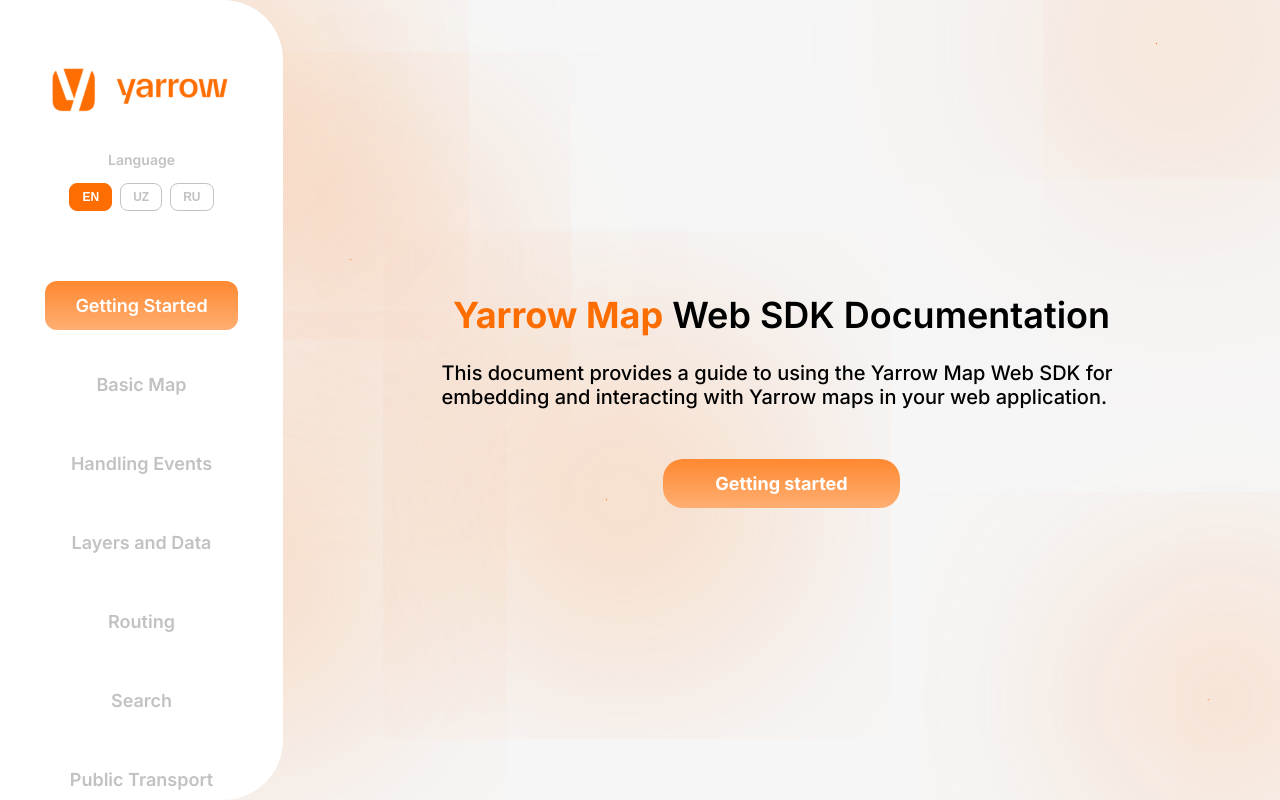
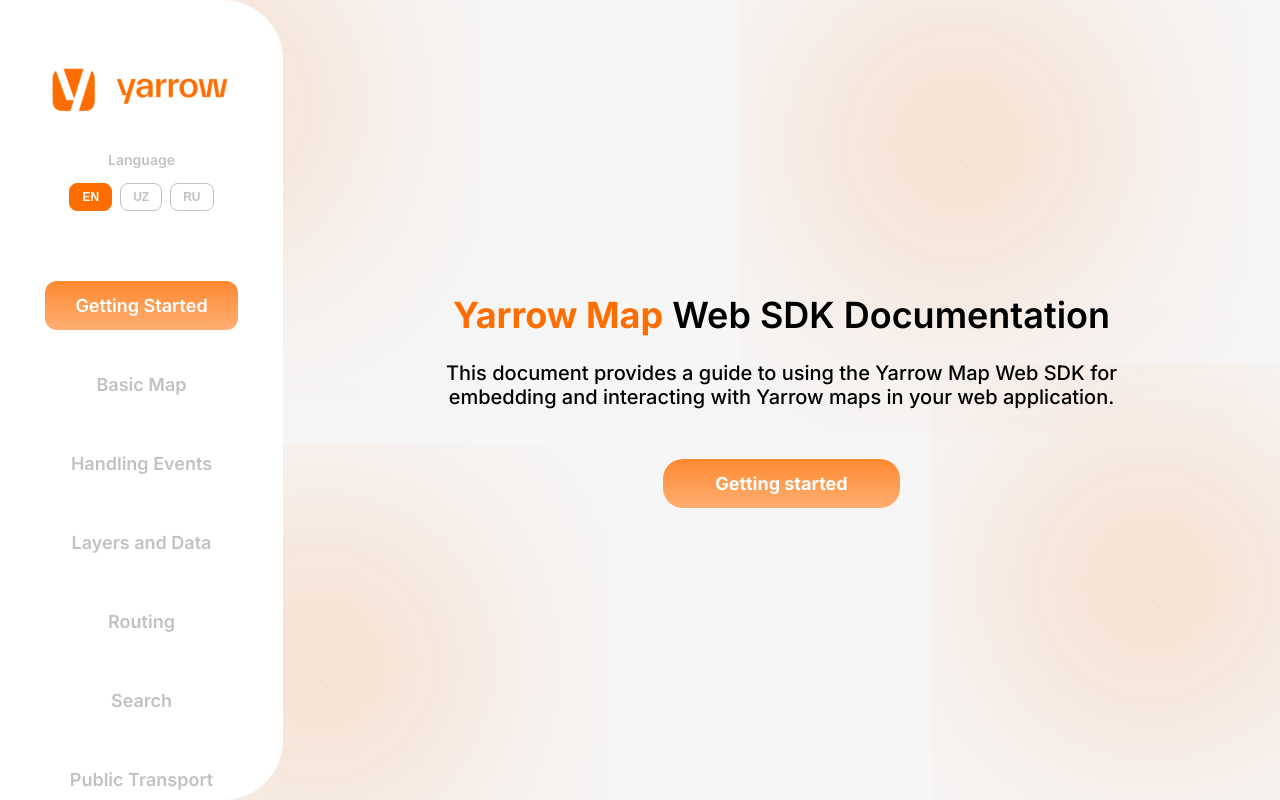
Before and after one commit to AbdukahharS/yarrow-web-sdk-docs, a Vue app: page / in a window 1280 px wide. Shown: the top 800 px of the page. Built offline with nearby package versions, Linux system fonts and the light colour scheme.

Commit message:
optimization

```diff
--- a/src/App.vue
+++ b/src/App.vue
@@ -1,53 +1,26 @@
 <script setup lang="ts">
-import Main from './components/main.vue';
-import { ref, onMounted, onUnmounted, watch } from 'vue'
-import sidebar from './components/sidebar.vue';
-import { useI18n } from 'vue-i18n';
+import Main from './components/main.vue'
+import { watch } from 'vue'
+import sidebar from './components/sidebar.vue'
+import { useI18n } from 'vue-i18n'
 
-// Pre-generate static circles to prevent any reactivity issues
-const generateStaticCircles = () => {
-  const numCircles = 8 // Fixed number of circles
-
-  const staticCircles = []
-
-  // Predefined positions for controlled chaos
-  const positions = [
-    { top: 15, left: 12 },
-    { top: 25, left: 65 },
-    { top: 8, left: 88 },
-    { top: 35, left: 25 },
-    { top: 75, left: 15 },
-    { top: 85, left: 75 },
-    { top: 65, left: 45 },
-    { top: 90, left: 92 }
-  ]
-
-  for (let i = 0; i < numCircles; i++) {
-    staticCircles.push({
-      top: `${positions[i].top}%`,
-      left: `${positions[i].left}%`
-    })
-  }
-
-  return staticCircles
-}
-
-const circles = ref(generateStaticCircles())
+const circles = [
+  { top: 15, left: 15 },
+  { top: 20, left: 75 },
+  { top: 75, left: 90 },
+  { top: 85, left: 25 },
+]
 
 const { t, locale } = useI18n()
 
 // Update document title when locale changes
-watch(locale, () => {
-  document.title = t('app.title')
-}, { immediate: true })
-
-onMounted(() => {
-  // No resize listener - circles are now static
-})
-
-onUnmounted(() => {
-  // Nothing to clean up
-})
+watch(
+  locale,
+  () => {
+    document.title = t('app.title')
+  },
+  { immediate: true }
+)
 </script>
 
 <template>
@@ -57,9 +30,8 @@
       :key="`circle-${index}-${circle.top}-${circle.left}`"
       class="shadow-circle"
       :style="{
-        top: circle.top,
-        left: circle.left,
-        '--delay': `${index * 0.5}s`
+        top: `${circle.top}vh`,
+        left: `${circle.left}vw`,
       }"
     ></div>
   </div>
@@ -72,75 +44,14 @@
   position: fixed;
   width: 1px;
   height: 1px;
-  background: #FE6D00;
-  box-shadow: 0px -15px 250px 100px #FE6D0066;
+  background: #fe6d0066;
+  box-shadow: 0px -15px 250px 100px #fe6d0066;
   z-index: -1;
-  opacity: 0;
-  animation:
-    fadeIn 2s ease-in-out var(--fade-delay, 0s) forwards,
-    lazyFloat var(--move-duration, 20s) ease-in-out var(--move-delay, 0s) infinite;
 }
 
-@keyframes fadeIn {
-  from {
-    opacity: 0;
-    transform: scale(0.5);
-  }
-  to {
-    opacity: 1;
-    transform: scale(1);
-  }
-}
-
-@keyframes lazyFloat {
-  0%, 100% {
-    transform: translate(0, 0) rotate(0deg) scale(1);
-  }
-  25% {
-    transform: translate(var(--move-distance, 30px), calc(var(--move-distance, 30px) * -0.7)) rotate(90deg) scale(1.1);
-  }
-  50% {
-    transform: translate(calc(var(--move-distance, 30px) * 0.7), calc(var(--move-distance, 30px) * -1.2)) rotate(180deg) scale(0.9);
-  }
-  75% {
-    transform: translate(calc(var(--move-distance, 30px) * -0.8), calc(var(--move-distance, 30px) * -0.5)) rotate(270deg) scale(1.05);
-  }
-}
-
-/* Different circle variations for visual interest */
-.shadow-circle:nth-child(2n) {
-  box-shadow: 0px -10px 200px 80px #FE6D004D;
-  animation-direction: reverse; /* Some circles move in opposite direction */
-}
-
-.shadow-circle:nth-child(3n) {
-  box-shadow: 0px -20px 300px 120px #FE6D0033;
-}
-
-.shadow-circle:nth-child(4n) {
-  background: #FF8533;
-  box-shadow: 0px -12px 220px 90px #FF853366;
-  animation-direction: alternate; /* Some circles alternate direction */
-}
-
-.shadow-circle:nth-child(5n) {
-  animation-timing-function: ease-in-out;
-  transform-origin: center center;
-}
-
-.shadow-circle:nth-child(6n) {
-  animation-timing-function: cubic-bezier(0.4, 0.0, 0.2, 1);
-}
-
-/* Pause animations on hover for better UX */
-.shadow-circle:hover {
-  animation-play-state: paused;
-}
-
-/* Reduce motion for accessibility */
-@media (prefers-reduced-motion: reduce) {
+@media screen and (max-width: 768px) {
   .shadow-circle {
-    animation: fadeIn 2s ease-in-out var(--fade-delay, 0s) forwards;
+    box-shadow: 0px -10px 150px 50px #fe6d0066;
   }
 }
 </style>
--- a/src/components/hero.vue
+++ b/src/components/hero.vue
@@ -39,6 +39,7 @@
     font-size: 20px;
     max-width: 680px;
     margin-top: 24px;
+    text-align: center;
   }
 
   a {
--- a/src/components/sidebar.vue
+++ b/src/components/sidebar.vue
@@ -204,6 +204,7 @@
   right: 0;
   bottom: 0;
   background: rgba(0, 0, 0, 0.5);
+  height: 100vh;
   z-index: 999;
 }
 
@@ -297,6 +298,7 @@
     border-top-right-radius: 20px;
     border-bottom-right-radius: 20px;
     padding: 20px;
+    padding-bottom: 60px;
     width: 300px;
   }
 
```
